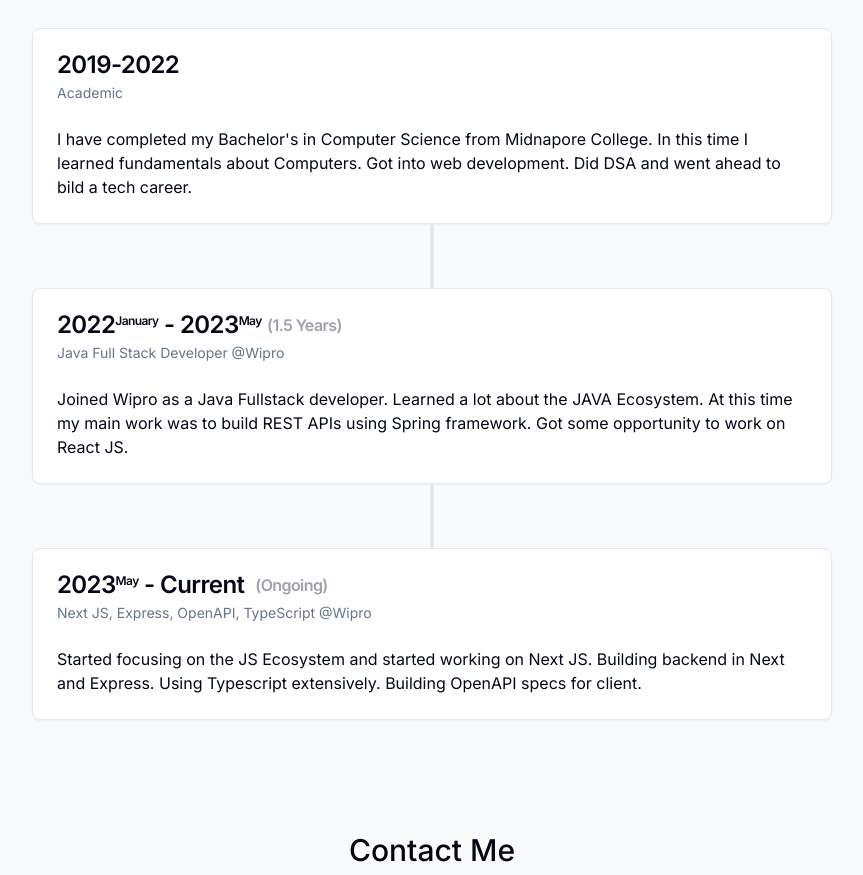
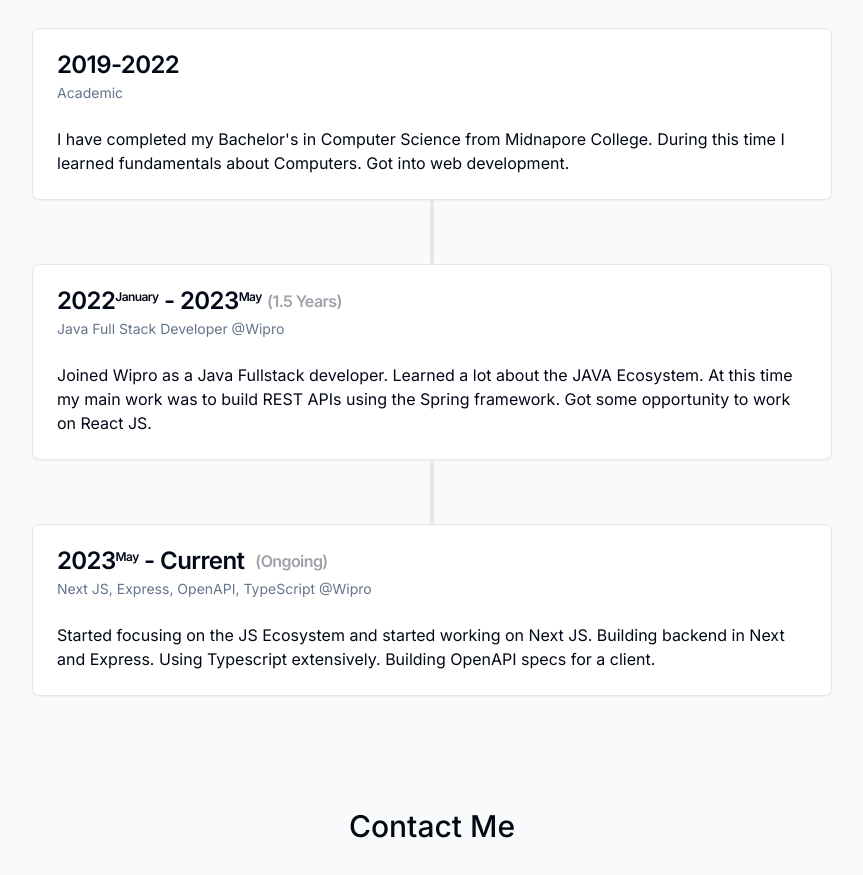
Before and after one commit to RockingThor/portfolio, a Next.js app: page / in a window 1280 px wide. Shown: the part 2680-3555 px from the top of the page, without its empty margins (208-1071 px from the left). Built offline with nearby package versions, Linux system fonts and the light colour scheme.

Commit message:
Update experience.tsx

```diff
--- a/components/experience.tsx
+++ b/components/experience.tsx
@@ -26,10 +26,9 @@ const Experience = () => {
                     <CardContent>
                         <p className="">
                             I have completed my Bachelor's in Computer Science
-                            from Midnapore College. In this time I learned
+                            from Midnapore College. During this time I learned
                             fundamentals about Computers. Got into web
-                            development. Did DSA and went ahead to bild a tech
-                            career.
+                            development.
                         </p>
                     </CardContent>
                 </Card>
@@ -51,7 +50,7 @@ const Experience = () => {
                     <CardContent className="flex flex-row">
                         Joined Wipro as a Java Fullstack developer. Learned a
                         lot about the JAVA Ecosystem. At this time my main work
-                        was to build REST APIs using Spring framework. Got some
+                        was to build REST APIs using the Spring framework. Got some
                         opportunity to work on React JS.
                     </CardContent>
                 </Card>
@@ -72,7 +71,7 @@ const Experience = () => {
                             Started focusing on the JS Ecosystem and started
                             working on Next JS. Building backend in Next and
                             Express. Using Typescript extensively. Building
-                            OpenAPI specs for client.
+                            OpenAPI specs for a client.
                         </p>
                     </CardContent>
                 </Card>
```
